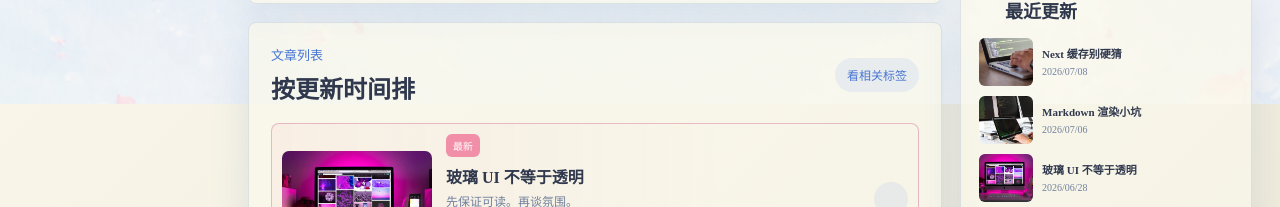
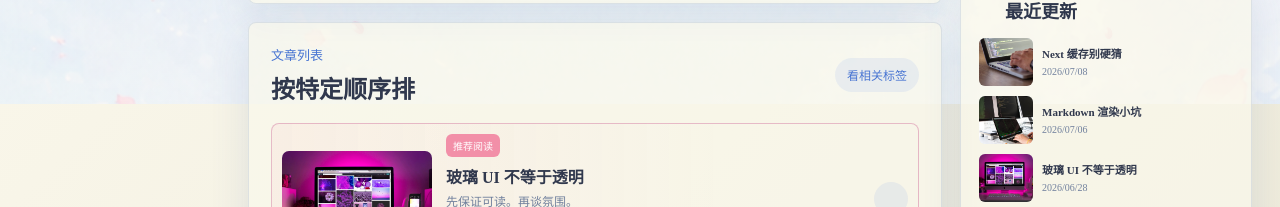
Before and after one commit to sknying/SknBlog, a Next.js app: page /columns/design-notes in a window 1280 px wide. Shown: the part 696-903 px from the top of the page. Built offline with nearby package versions, Linux system fonts and the light colour scheme.

Commit message:
fix: clarify column article labels

```diff
--- a/components/blog-home.tsx
+++ b/components/blog-home.tsx
@@ -54,7 +54,9 @@ function HomeArticle({ post }: { post: Post }) {
       </div>
       <div className="sakura-post-copy">
         <div className="sakura-post-kicker">
-          <span>{getPrimaryTag(post)}</span>
+          {/* A column is the article's primary context. Only ungrouped posts
+              fall back to their first tag in this compact home-page label. */}
+          <span>{post.column ?? getPrimaryTag(post)}</span>
           <time dateTime={post.publishedAt}>{getPostTimeLabel(post)}</time>
         </div>
         <h3>{post.title}</h3>
--- a/components/column-detail.tsx
+++ b/components/column-detail.tsx
@@ -64,7 +64,7 @@ function ArticleRow({ post, featured = false }: { post: Post; featured?: boolean
         <SafeImage src={post.image} alt={`${post.title} 封面`} sizes="(max-width: 760px) 84vw, 210px" />
       </div>
       <div className="column-detail-article-copy">
-        {featured ? <span className="column-detail-featured-mark">最新</span> : null}
+        {featured ? <span className="column-detail-featured-mark">推荐阅读</span> : null}
         <h3>{post.title}</h3>
         <p>{post.summary}</p>
         <div className="column-detail-article-tags">
@@ -154,7 +154,7 @@ export function ColumnDetail({ column, columns, posts }: ColumnDetailProps) {
               <header>
                 <div>
                   <span>文章列表</span>
-                  <h2 id="column-articles-title">按更新时间排</h2>
+                  <h2 id="column-articles-title">按特定顺序排</h2>
                 </div>
                 <Link href={`/tags?tag=${encodeURIComponent(getPrimaryTag(primaryPost))}`}>看相关标签</Link>
               </header>
```
